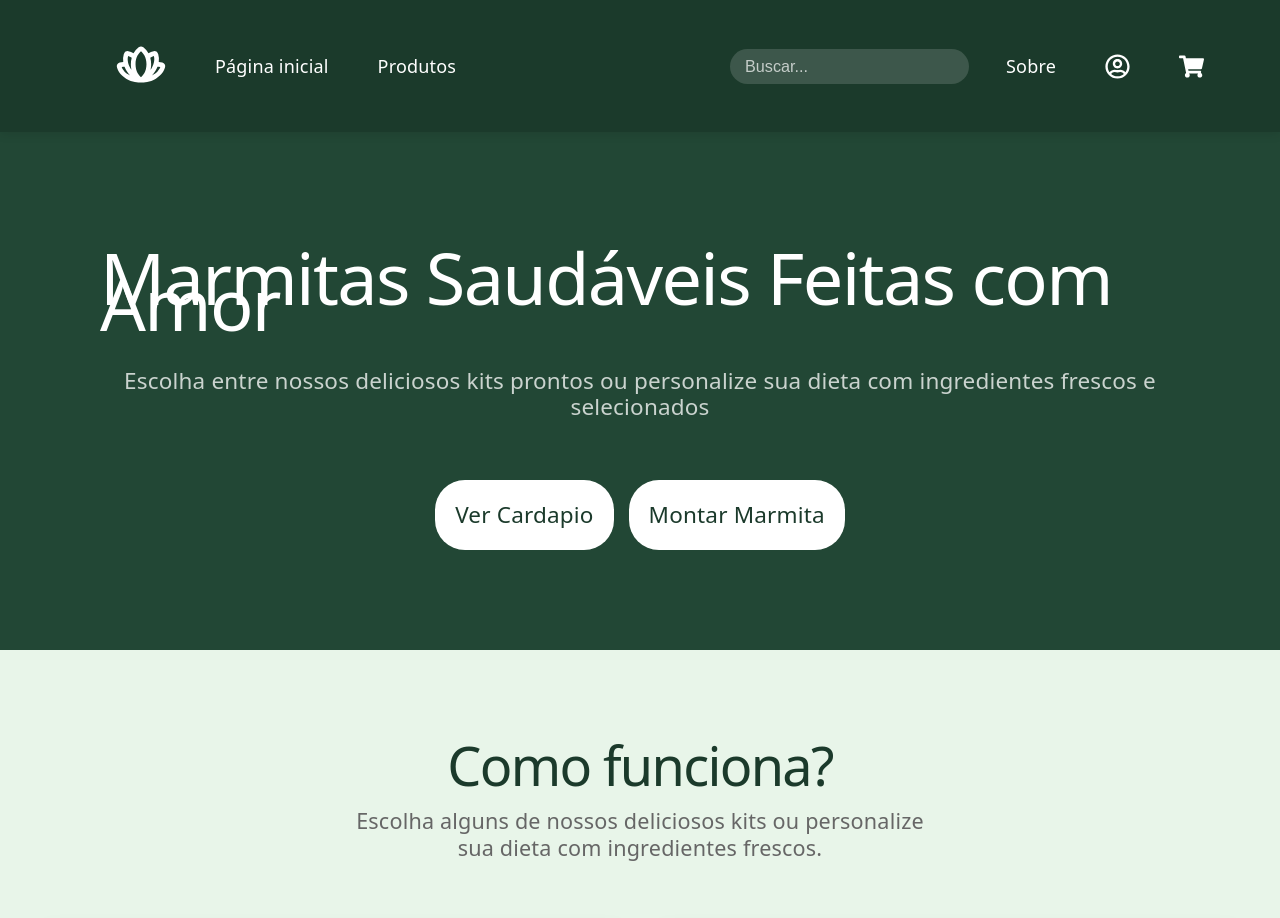
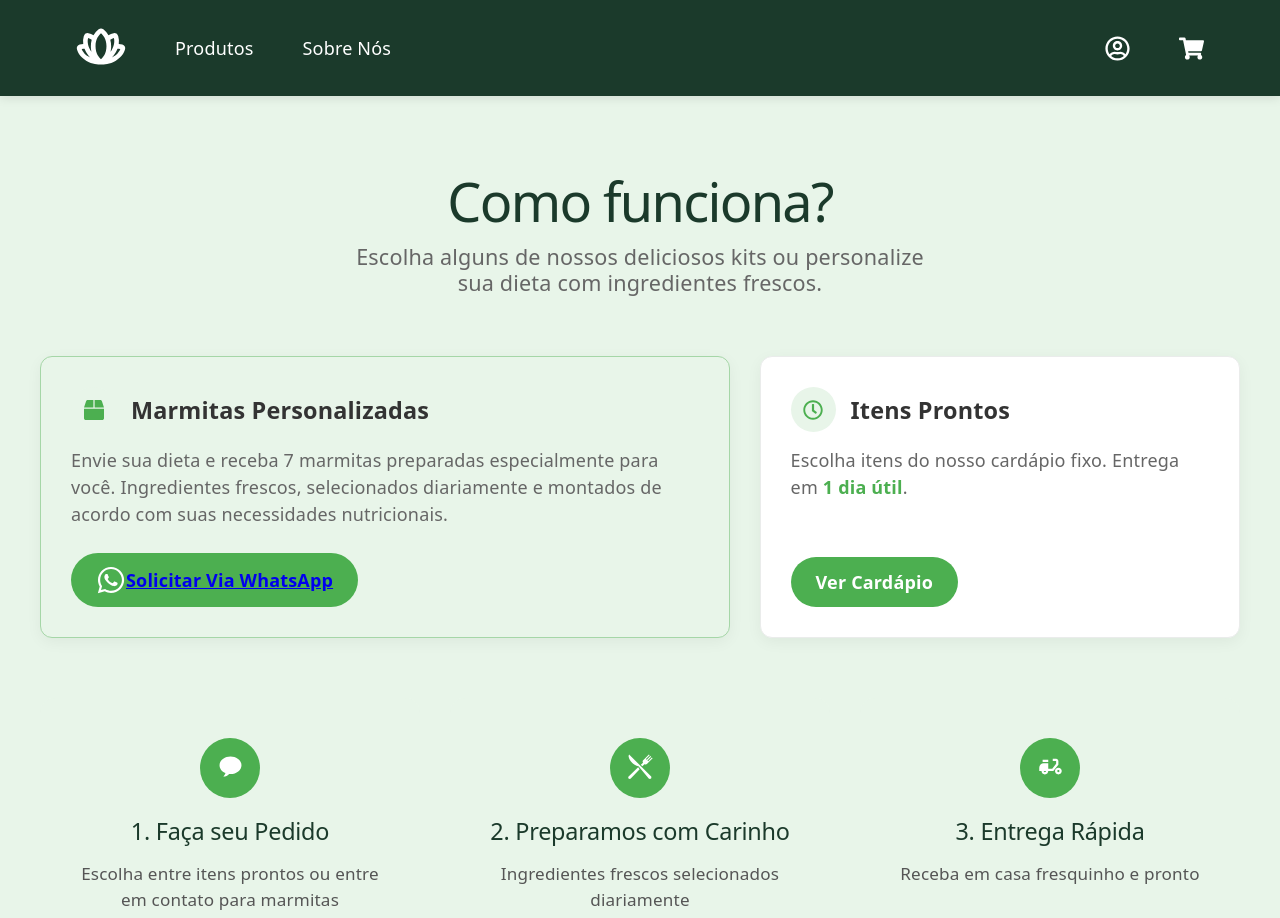
Before and after one commit to CarlosSantos-0/PapadaWal, a React (Vite) app: page / in a window 1280 px wide. Shown: the top 918 px of the page. Built offline with nearby package versions, Linux system fonts and the light colour scheme.

Commit message:
Novo layout tela inicial, reponsividade da barra de navegação e conteudo da pagina

```diff
--- a/src/components/Main/Main.jsx
+++ b/src/components/Main/Main.jsx
@@ -5,17 +5,19 @@ import { IoIosText } from "react-icons/io";
 import { MdDeliveryDining } from "react-icons/md";
 import { GiKnifeFork } from "react-icons/gi";
 import { FaRegClock, FaBox } from "react-icons/fa";
+import { FaWhatsapp } from "react-icons/fa";
 
 //Componentes
 import Envio from '../Envio/Envio';
 
 //Router
 import { Link } from 'react-router-dom';
+import { WhatsApp } from '@mui/icons-material';
 
 function Main() {
     return (
         <>
-        <div className={styles.letterBox}>
+        { /*<div className={styles.letterBox}>
                 <div className={styles.letterText}>
                 <h1>Marmitas Saudáveis Feitas com Amor</h1>
                 <p>Escolha entre nossos deliciosos kits prontos ou personalize sua dieta com ingredientes frescos e selecionados</p>
@@ -24,7 +26,7 @@ function Main() {
                     <Link to='/produtos'>Ver Cardapio</Link>
                     <Link to='/marmita'>Montar Marmita</Link>
                 </div>
-        </div>
+        </div>*/}
 
 
 
@@ -39,6 +41,23 @@ function Main() {
             </div>
 
             <div className={styles.opcoesContainer}>
+
+                <div className={styles.opcaoCard2}>
+                    <div className={styles.opcaoHeader}>
+                        <div className={styles.opcaoIcon}>
+                            <FaBox size={20} />
+                        </div>
+                        <h3>Marmitas Personalizadas</h3>
+                    </div>
+                    <p>
+                        Envie sua dieta e receba 7 marmitas preparadas especialmente para você. Ingredientes frescos, selecionados diariamente e montados de acordo com suas necessidades nutricionais.
+                    </p>
+                    <div className={styles.opcaoBtn}>
+                        <FaWhatsapp size={30}/>
+                        <Link to="https://api.whatsapp.com/send/?phone=5511999999999&text=Ol%EF%BF%BD%21+Gostaria+de+solicitar+um+or%EF%BF%BDamento+para+marmitas+personalizadas.&type=phone_number&app_absent=0" >Solicitar Via WhatsApp</Link>
+                    </div>
+                </div>
+
                 <div className={styles.opcaoCard}>
                     <div className={styles.opcaoHeader}>
                         <div className={styles.opcaoIcon}>
@@ -53,54 +72,40 @@ function Main() {
                 </div>
 
 
-                <div className={styles.opcaoCard}>
-                    <div className={styles.opcaoHeader}>
-                        <div className={styles.opcaoIcon}>
-                            <FaBox size={20} />
-                        </div>
-                        <h3>Marmitas Personalizadas</h3>
-                    </div>
-                    <p>
-                        Envie sua dieta e receba <strong>7 marmitas</strong> preparadas especialmente para você.
-                    </p>
-                    <Link to="/marmita" className={styles.opcaoBtn}>Personalizar</Link>
-                </div>
+
 
             </div>
 
             <div className={styles.stepsContainer}>
                 <div className={styles.stepCard}>
                     <div className={styles.iconCircle}>
-                        <i className="fa-solid fa-pen-to-square"><IoIosText/></i>
+                        <i className="fa-solid fa-pen-to-square"><IoIosText className={styles.icone}/></i>
                     </div>
                     <h2>1. Faça seu Pedido</h2>
                     <p>
-                        Envie para nós sua dieta feita por um nutricionista ou monte você mesmo.
+                        Escolha entre itens prontos ou entre em contato para marmitas personalizadas
                     </p>
                 </div>
 
                 <div className={styles.stepCard}>
                     <div className={styles.iconCircle}>
-                        <i className="fa-solid fa-truck-fast"> <MdDeliveryDining /> </i>
+                        <i className="fa-solid fa-truck-fast"> <GiKnifeFork className={styles.icone}/>  </i>
                     </div>
-                    <h2>2. Entrega Rápida</h2>
+                    <h2>2. Preparamos com Carinho</h2>
                     <p>
-                        Entregas realizadas por toda a região de Bragança. Receba toda semana ou mês.
+                        Ingredientes frescos selecionados diariamente
                     </p>
                 </div>
 
                 <div className={styles.stepCard}>
                     <div className={styles.iconCircle}>
-                        <i className="fa-solid fa-utensils"> <GiKnifeFork /> </i>
+                        <i className="fa-solid fa-utensils"><MdDeliveryDining className={styles.icone}/> </i>
                     </div>
-                    <h2>3. Aproveite</h2>
+                    <h2>3. Entrega Rápida</h2>
                     <p>
-                        Se delicie com uma marmita fresca, saudável e ideal para sua rotina!
+                        Receba em casa fresquinho e pronto
                     </p>
                 </div>
-            </div>
-            <div>
-                <Envio/>
             </div>
         </div>
         </>
--- a/src/components/Main/styles.module.css
+++ b/src/components/Main/styles.module.css
@@ -61,7 +61,7 @@
     border-radius: 30px;
     padding: 20px;
     height: 30px;
-    width: autp;
+    width: auto;
     font-size:1.25rem;
 }
 
@@ -99,10 +99,9 @@
 }
 
 .stepCard {
-    background: #f0ffec;
+    background: #e8f5e9;
     padding: 40px 30px;
-    border-radius: 15px;
-    box-shadow: var(--shadow);
+    border-radius: 15px;;
     transition: transform 0.3s ease, box-shadow 0.3s ease;
     border-bottom: 5px solid transparent;
 }
@@ -116,7 +115,7 @@
 .iconCircle {
     width: 60px;
     height: 60px;
-    background-color: #e8f5e9;
+    background-color: var(--accent-color);
     border-radius: 50%;
     display: flex;
     align-items: center;
@@ -124,6 +123,10 @@
     margin: 0 auto 20px auto;
     color: var(--primary-color);
     font-size: 1.5rem;
+}
+
+.icone {
+    color: white;
 }
 
 .stepCard h2 {
@@ -164,6 +167,20 @@
     border: 1px solid #eaeceb;
 }
 
+.opcaoCard2 {
+    background-color: #e8f5e9;
+    border-radius: 12px;
+    padding: 30px;
+    flex: 1.5;
+    min-width: 300px;
+    box-shadow: var(--shadow);
+    display: flex;
+    flex-direction: column;
+    text-align: left;
+    border: 1px solid #a5d6a7;
+}
+
+
 .opcaoHeader {
     display: flex;
     align-items: center;
@@ -200,17 +217,75 @@
 }
 
 .opcaoBtn {
+    display: flex;
+    flex-direction: row;
+    align-items: center;
     background-color: var(--accent-color);
     color: var(--white);
     text-decoration: none;
     padding: 12px 25px;
-    border-radius: 8px;
+    border-radius: 30px;
     font-weight: bold;
     align-self: flex-start;
     transition: background-color 0.3s ease, transform 0.2s ease;
+    margin-top: auto;
 }
+
 
 .opcaoBtn:hover {
     background-color: var(--primary-color);
     transform: translateY(-2px);
 }
+
+.opcaoCard h3, .opcaoCard2 h3 {
+    font-size: 1.3rem;
+    color: var(--text-color);
+    margin: 0;
+}
+
+.opcaoCard p, .opcaoCard2 p {
+    color: #666;
+    font-size: 1rem;
+    line-height: 1.5;
+    margin-bottom: 25px;
+}
+
+.opcaoCard p strong, .opcaoCard2 p strong {
+    color: var(--accent-color);
+}
+
+/* REPONSIVIDADE */
+
+@media (max-width: 768px) {
+
+    .letterBox {
+        padding: 50px 20px;
+        gap: 20px;
+    }
+
+    .letterBox h1 {
+        font-size: 2.2rem;
+    }
+
+    .letterBox p {
+        font-size: 1rem;
+    }
+
+
+    .letterButton {
+        flex-direction: column;
+        width: 100%;
+        gap: 15px;
+    }
+
+    .letterButton a, .letterButton a:hover {
+        width: 100%;
+        text-align: center;
+        height: auto;
+    }
+
+    .heroSection h1 {
+        font-size: 2rem;
+    }
+
+}
--- a/src/components/Toolbar/Toolbar.jsx
+++ b/src/components/Toolbar/Toolbar.jsx
@@ -20,28 +20,16 @@ function Toolbar() {
             </Link>
           </li>
           <li>
-            <Link to="/">Página inicial</Link>
+            <Link to="/produtos">Produtos</Link>
           </li>
           <li>
-            <Link to="/produtos">Produtos</Link>
+            <Link to="/sobre">Sobre Nós</Link>
           </li>
         </ul>
       </div>
 
       <div>
         <ul className={styles.noBullets}>
-          <li>
-            <input
-              type="text"
-              name="search"
-              id="search"
-              placeholder="Buscar..."
-              className={styles.search}
-            />
-          </li>
-          <li>
-            <Link to="/sobre">Sobre</Link>
-          </li>
           <li>
             <Link to="/log-in" id="btn-user">
               <FaRegUserCircle size={25}/>
--- a/src/components/Toolbar/styles.module.css
+++ b/src/components/Toolbar/styles.module.css
@@ -4,7 +4,9 @@
   --white: #ffffff;
 }
 
-
+/* ========================================= */
+/* --- ESTRUTURA PRINCIPAL --- */
+/* ========================================= */
 .navbar {
   display: flex;
   flex-direction: row;
@@ -18,20 +20,17 @@
   z-index: 1000;
 }
 
-
 .noBullets {
   list-style-type: none;
   display: flex;
   align-items: center;
   gap: 25px;
+  margin: 0; /* FIX 1: Zera a margem invisível do navegador */
+  padding: 0; /* FIX 2: Zera o recuo que deixava o menu torto no celular */
 }
 
-.noBullets a{
-  align-self: center;
-}
-
-
-a {
+/* FIX 3: Agora os links só ganham esse estilo SE estiverem dentro do menu */
+.noBullets a {
   display: inline-flex;
   align-items: center;
   justify-content: center;
@@ -44,21 +43,21 @@ a {
   cursor: pointer;
 }
 
-
-.navbar a:hover {
+.noBullets a:hover {
   color: var(--primary-color);
   background-color: var(--white);
   transform: translateY(-2px);
 }
-
 
 .navbar .fa-spa {
   font-size: 1.5rem;
   color: var(--accent-color);
 }
 
-
-#search {
+/* ========================================= */
+/* --- BARRA DE PESQUISA --- */
+/* ========================================= */
+.search {
   padding: 8px 15px;
   border-radius: 20px;
   border: none;
@@ -67,48 +66,41 @@ a {
   background-color: rgba(255,255,255,0.15);
   color: white;
   transition: 0.3s;
+  width: 150px; /* Largura base no PC */
 }
 
-#search::placeholder {
+.search::placeholder {
   color: rgba(255,255,255,0.7);
 }
 
-#search:focus {
+.search:focus {
   background-color: white;
   color: var(--primary-color);
   width: 200px;
 }
 
-
+/* ========================================= */
+/* --- RESPONSIVIDADE (CELULARES) --- */
+/* ========================================= */
 @media (max-width: 768px) {
   .navbar {
-    flex-direction: column;
+    flex-direction: column; /* Empilha: Logo -> Links -> Pesquisa */
     gap: 15px;
+    padding: 15px 20px;
   }
 
   .noBullets {
     flex-wrap: wrap;
-    justify-content: center;
+    justify-content: center; /* Agora eles ficam perfeitamente centralizados */
+    gap: 10px; /* Diminui o buraco entre os botões para caber mais na tela */
+  }
+
+  .search {
+    width: 100%; /* Faz a barra usar o espaço disponível sem estourar a tela */
+    max-width: 300px; /* Limite para não ficar feia num tablet */
+  }
+
+  .search:focus {
+    width: 100%; /* No celular, impede que ela tente virar 200px e quebre a página */
   }
 }
-
-.search {
-    padding: 8px 15px;
-    border-radius: 20px;
-    border: none;
-    outline: none;
-    font-size: 0.9rem;
-    background-color: rgba(255,255,255,0.15);
-    color: white;
-    transition: 0.3s;
-}
-
-.search::placeholder {
-    color: rgba(255,255,255,0.7);
-}
-
-.search:focus {
-    background-color: white;
-    color: var(--primary-color);
-    width: 200px;
-}
```
